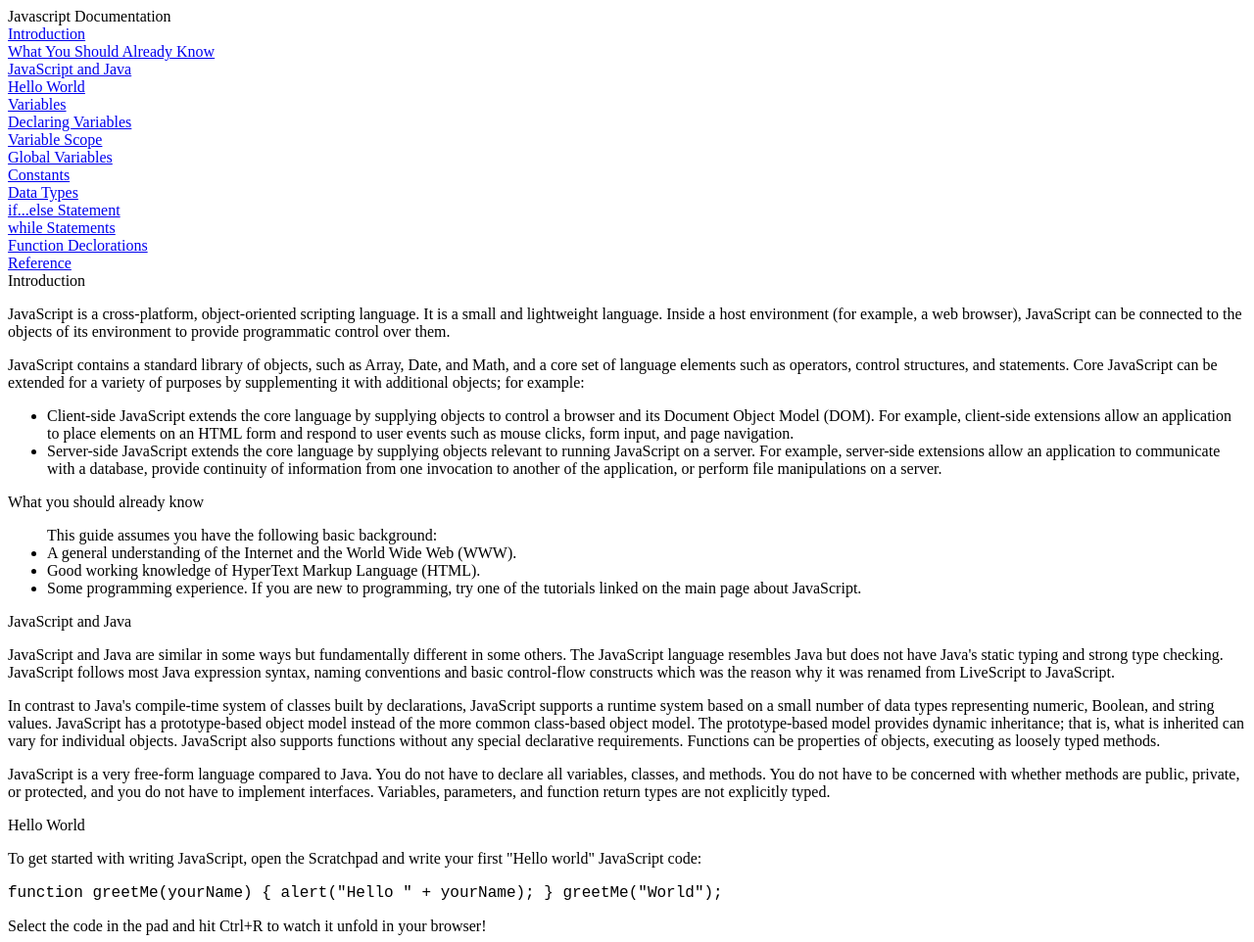
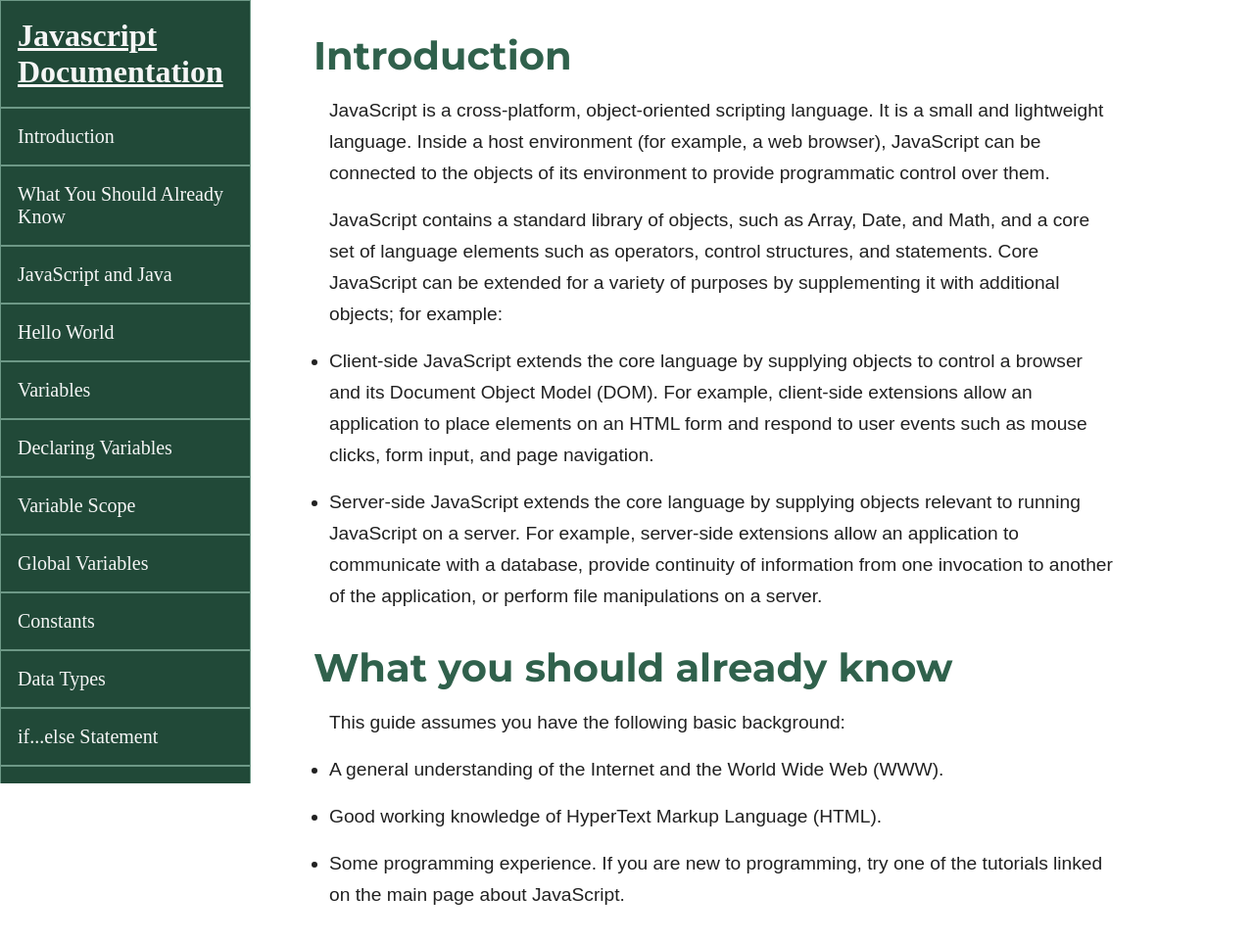
Before and after one commit to ocampo19/FreeCodeCamp-Projects, a plain HTML site: page TechnicalDocumentationPage/HTML/index.html in a window 1280 px wide. Shown: the top 962 px of the page at 98% size. Drawn offline with nearby package versions, Linux system fonts and the light colour scheme; a web font is replaced by a local one.

Commit message:
Completed all User Stories except #15 and styled with CSS

```diff
--- a/TechnicalDocumentationPage/CSS/main.css
+++ b/TechnicalDocumentationPage/CSS/main.css
@@ -1,16 +1,84 @@
 :root {
     font-size: 16px;
-    --clr-background-color: #F6F6F6;
+    --clr-white-color: #F6F6F6;
     --clr-pale-green: #6D9886;
-    --clr-sandy-brown: #ddd2bf;
-    --clr-text-color: #212121;
+    --clr-header-green: #30614c;
+    --clr-dark-green: #214938;
+    --clr-black-color: #212121;
 }
 
 * {
-    /*margin: 0;
-    padding: 0;*/
+    margin: 0;
+    padding: 0;
+}
+
+body {
+    background-color: var(--clr-background-color);
+}
+
+#navbar {
+    position: fixed;
+    width: 20%;
+    min-width: 240px;
+    overflow: auto;
+    height: 100vh;
+}
+
+#navbar > * {
+    font-size: 1.25rem;
+    color: var(--clr-black-color);
+    border: thin solid var(--clr-pale-green);
+    padding: 1.062rem;
+    background-color: var(--clr-dark-green);
+    color: var(--clr-white-color)
+}
+
+#navbar header {
+    font-size: 2rem;
+    font-weight: bold;
+    color: var(--clr-white-color);
+    text-decoration: underline;
 }
 
 #navbar .nav-link {
     display: block;
+    text-decoration: none;
 }
+
+#navbar .nav-link:hover {
+    background-color: var(--clr-black-color);
+}
+
+#main-doc {
+    margin-left: 25%;
+    padding: 1rem 0;
+    width: 65%;
+    color: var(--clr-black-color);
+}
+
+.main-section {
+    margin-bottom: 2rem;
+    font-size: 1.2rem;
+    font-family: 'Hind Madurai', sans-serif;
+}
+
+.main-section header {
+    font-size: 2.5rem;
+    color: var(--clr-header-green);
+    font-family: 'Montserrat', sans-serif;
+    font-weight: 700;
+    margin: 1rem 0 0.5rem 0;
+}
+
+.main-section code {
+    display: block;
+    background-color: var(--clr-black-color);
+    color: var(--clr-white-color);
+    padding: 2rem;
+    font-family: 'Courier Prime', monospace
+}
+
+.main-section > p, li {
+    line-height: 2rem;
+    margin: 1rem;
+}
--- a/TechnicalDocumentationPage/HTML/index.html
+++ b/TechnicalDocumentationPage/HTML/index.html
@@ -6,6 +6,9 @@
         <meta name="viewport" content="width=device-width, initial-scale=1.0">
 
         <link rel="stylesheet" href="../CSS/main.css">
+        <link rel="preconnect" href="https://fonts.googleapis.com">
+        <link rel="preconnect" href="https://fonts.gstatic.com" crossorigin>
+        <link href="https://fonts.googleapis.com/css2?family=Courier+Prime&family=Hind+Madurai:wght@300;400&family=Montserrat:ital,wght@0,400;0,600;0,700;0,800;1,400;1,600;1,700;1,800&display=swap" rel="stylesheet">
 
         <title>JavaScript Documentation</title>
     </head>
@@ -23,9 +26,9 @@
             <a href="#Constants" class="nav-link">Constants</a>
             <a href="#Data_Types" class="nav-link">Data Types</a>
             <a href="#if_else_statement" class="nav-link">if...else Statement</a>
-        <a href="#while_statement" class="nav-link">while Statements</a>
+            <a href="#while_statement" class="nav-link">while Statement</a>
             <a href="#Function_Declorations" class="nav-link">Function Declorations</a>
-        <a href="Reference" class="nav-link">Reference</a>
+            <a href="#References" class="nav-link">References</a>
         </nav>
 
         <main id="main-doc">
@@ -48,7 +51,8 @@
             <section id="What_you_should_already_know" class="main-section">
                 <header>What you should already know</header>
 
-            <ul>This guide assumes you have the following basic background:
+                <p>This guide assumes you have the following basic background:</p>
+                <ul>
                     <li>
                         A general understanding of the Internet and the World Wide Web (WWW).
                     </li>
@@ -74,8 +78,9 @@
 
                 <p>To get started with writing JavaScript, open the Scratchpad and write your first "Hello world" JavaScript code:</p>
 
-            <code>function greetMe(yourName) { alert("Hello " + yourName); }
-                greetMe("World");</code>
+                <code>
+                    function greetMe(yourName) { alert("Hello " + yourName); } greetMe("World");
+                </code>
 
                 <p>Select the code in the pad and hit Ctrl+R to watch it unfold in your browser!</p>
             </section>
@@ -111,8 +116,10 @@
                 <p>You cannot declare a constant with the same name as a function or variable in the same scope. For example:</p>
 
                 <code>
-                // THIS WILL CAUSE AN ERROR function f() {}; const f = 5; // THIS WILL
-                CAUSE AN ERROR ALSO function f() { const g = 5; var g; //statements
+                    // THIS WILL CAUSE AN ERROR <br>
+                    function f() {}; const f = 5; <br>
+                    // THIS WILL CAUSE AN ERROR ALSO <br>
+                    function f() { const g = 5; var g; //statements
                     }
                 </code>
 
@@ -140,7 +147,7 @@
                 <p>Although these data types are a relatively small amount, they enable you to perform useful functions with your applications. Objects and functions are the other fundamental elements in the language. You can think of objects as named containers for values, and functions as procedures that your application can perform.</p>
             </section>
             <section id="if_else_statement" class="main-section">
-            <header>if...else statement</header>
+                <header>if...else Statement</header>
                 <p>Use the if statement to execute a statement if a logical condition is true. Use the optional else clause to execute a statement if the condition is false. An if statement looks as follows:</p>
 
                 <code>if (condition) { statement_1; } else { statement_2; }</code>
@@ -182,7 +189,7 @@
                 <code>if ((x = y)) { /* statements here */ }</code>
             </section>
             <section id="while_statement" class="main-section">
-            <header>while statement</header>
+                <header>while Statement</header>
 
                 <p>A while statement executes its statements as long as a specified condition evaluates to true. A while statement looks as follows:</p>
 
```
Lines whose indentation alone changed are shown as unchanged.
